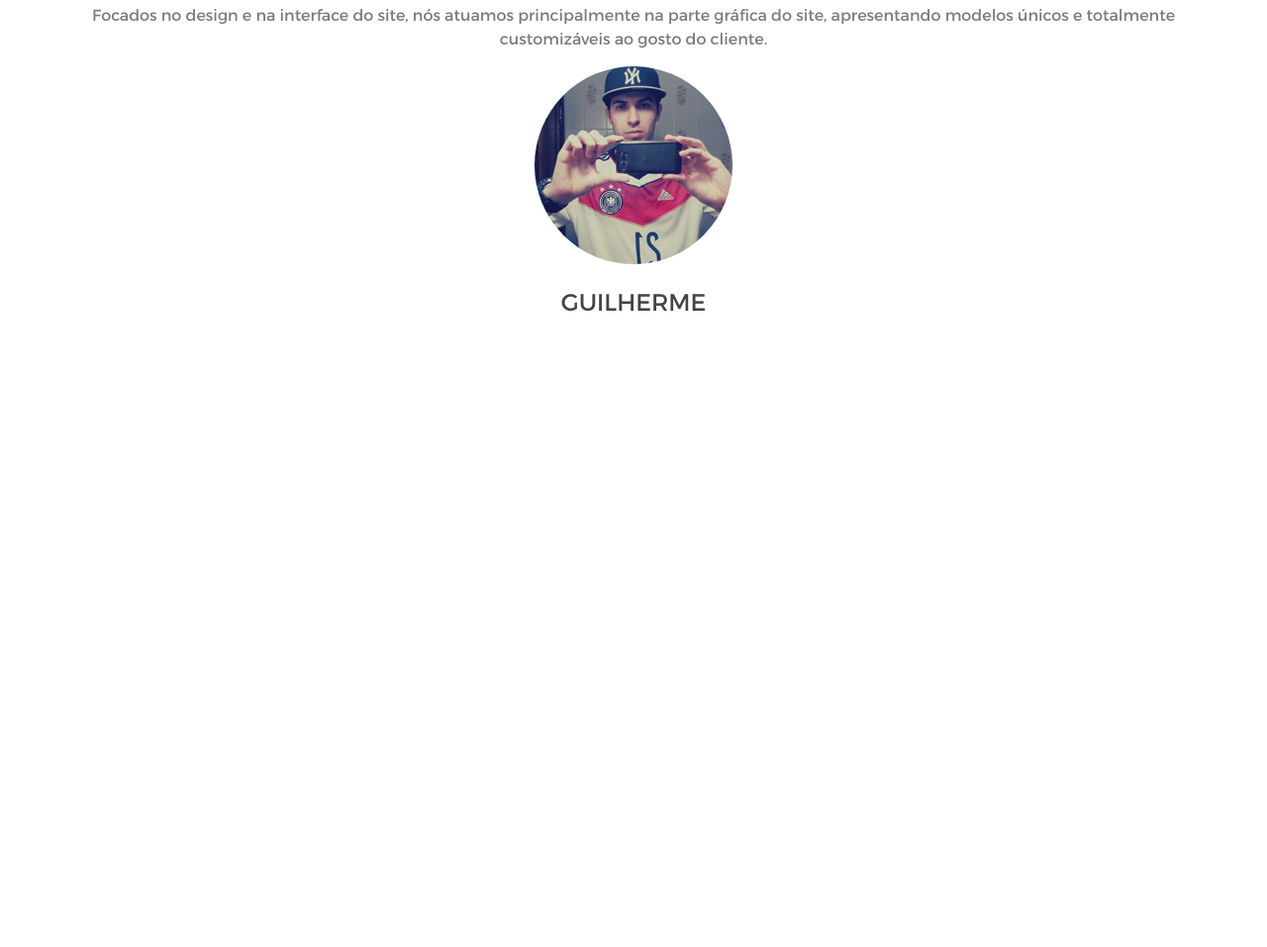
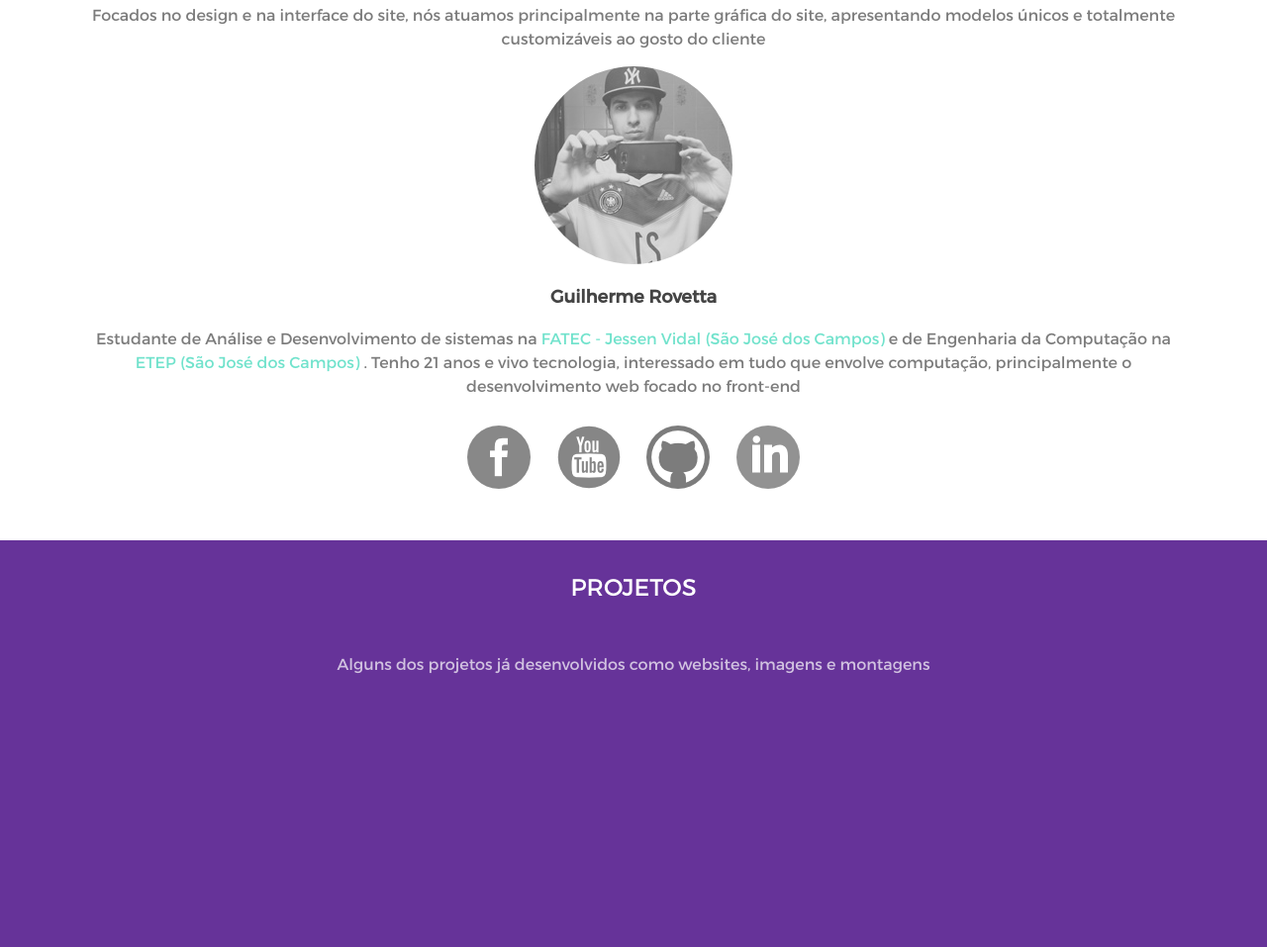
Before and after one commit to guihRovetta/grwebdesign, a plain HTML site: page index.html in a window 1280 px wide. Shown: the part 983-1940 px from the top of the page at 99% size. Before the commit the page ends 1326 px from the top, so only its background shows below. Drawn offline with Linux system fonts and the light colour scheme.

Commit message:
second_commit
Second Commit - Section Development
-> About - Done
-> Projects - Started

```diff
--- a/css/style.css
+++ b/css/style.css
@@ -25,13 +25,17 @@ body {
 }
 
 a {
-    color: #00ccff;
+    color: #36D7B7;
     text-decoration: none;
-    font-size: 1.6em;
+    font-size: 1.0em;
 }
 
 a:hover {
     text-decoration: underline;
+}
+
+a:visited{
+    color: #22A7F0;
 }
 
 /* ==|== Estilos Principais ================================================== */
@@ -93,6 +97,8 @@ embed {
 
 .menu li a {
     color: #999;
+    font-size: 1.8em;
+
 }
 
 .banner {
@@ -138,6 +144,26 @@ h1  {
    opacity: 0.7;
 }
 
+.fade{
+    opacity: 0.7;
+    filter: grayscale(1);
+	-webkit-filter: grayscale(1);
+	-moz-filter: grayscale(1);
+	-o-filter: grayscale(1);
+	-ms-filter: grayscale(1);
+    transition: 1s -webkit-filter linear;
+}
+
+.fade:hover{
+    opacity: 1.0;
+    filter: grayscale(0);
+	-webkit-filter: grayscale(0);
+	-moz-filter: grayscale(0);
+	-o-filter: grayscale(0);
+	-ms-filter: grayscale(0);
+    transition: 1s -webkit-filter linear;
+}
+
 #circle {
 	width: 200px;
 	height: 200px;
@@ -145,6 +171,30 @@ h1  {
 	-moz-border-radius: 100px;
 	-webkit-border-radius: 100px;
 	border-radius: 100px;
+    padding: 1.2em;
+
+}
+
+.content h3{
+    font-size: 1.8em;
+}
+
+.social a img{
+    padding: 1.2em;
+}
+
+.projects{
+    background-color: #663399;
+    height: 780px;
+    margin-top: 3.6em;
+    margin-bottom: 4.8em;
+    position: relative;
+    color: #FFF;
+}
+
+.projects a h2{
+    color: #FFF;
+    padding: 1.2em;
 }
 
 .coluna {
@@ -161,6 +211,7 @@ h2 {
     font-size: 2.4em;
     font-weight: 200;
     text-transform: uppercase;
+    color: #444;
 }
 
 p {
--- a/index.html
+++ b/index.html
@@ -19,8 +19,8 @@
             <nav class="menu">
                 <ul>
                     <li><a href="#">Home</a></li>
-                    <li><a href="#">Sobre</a></li>
-                    <li><a href="#">Projetos</a></li>
+                    <li><a href="#sobre">Sobre</a></li>
+                    <li><a href="#projetos">Projetos</a></li>
                     <li><a href="#">Contato</a></li>
                 </ul>
             </nav>
@@ -29,24 +29,50 @@
         <div class="banner">
             <div class="caixa">
                 <h1>Design Simples e Moderno</h1>
-            <p>Desfrute de layouts simples, limpos e com foco na usabilidade do
-              usuário.</p>
+                <p>Layouts simples, limpos e com foco na usabilidade do usuário</p>
                 <img src="img/BooksDone0.png" alt="Imagem de topo">
             </div>
           </div>
 
         <section class="alinhamento">
             <div class="content">
-            <h2>Sobre</h2>
-            <p>Focados no design e na interface do site, nós atuamos principalmente na                  parte gráfica do site, apresentando modelos únicos e totalmente                          customizáveis ao gosto do cliente.
+                <a name="sobre"> <h2>Sobre</h2> </a>
+                <p>Focados no design e na interface do site, nós atuamos principalmente na parte gráfica do site,
+                   apresentando modelos únicos e totalmente customizáveis ao gosto do cliente
                 </p>
             </div>
-        <div id="circle" class="alinhamento"></div>
+            <div id="circle" class="alinhamento fade"></div>
             <div class="content">
-            <h2>Guilherme</h2>
+                <h3>Guilherme Rovetta</h3>
+                <p> Estudante de Análise e Desenvolvimento de sistemas na <a href="http://fatecsjc.edu.br/" target="_blank">
+                    FATEC - Jessen Vidal (São José dos Campos) </a> e de Engenharia da Computação na
+                    <a href="http://www.etep.edu.br/" target="_blank"> ETEP (São José dos Campos) </a>. Tenho 21 anos e vivo tecnologia,
+                    interessado em tudo que envolve computação, principalmente o desenvolvimento web focado no front-end
+                </p>
+                <div class="social">
+                    <a href="https://www.facebook.com/guilherme.rovetta" target="_blank" class="fade">
+                        <img src="img/icon_facebook.png" alt="Icone para o link de perfil no facebook">
+                    </a>
+                    <a href="https://www.youtube.com/user/GU1H13" target="_blank" class="fade">
+                        <img src="img/icon_youtube.png" alt="Icone para o link do canal no youtube">
+                    </a>
+                    <a href="https://github.com/guihRovetta" target="_blank" class="fade">
+                        <img src="img/icon_github.png" alt="Icone para o link de perfil no github">
+                    </a>
+                    <a href="#" target="_blank" class="fade">
+                        <img src="img/icon_linkedin.png" alt="Icone para o link de perfil no linkedin">
+                    </a>
+                </div>
             </div>
         </section>
 
+        <section class="projects">
+            <div class="alinhamento content">
+                <a name="projetos"> <h2>Projetos</h2> </a>
+                <p>Alguns dos projetos já desenvolvidos como websites, imagens e montagens </p>
+            </div>
+
+        </section>
     </div>
 
 </body>
```
Also changed, not shown: img/Projeto Oficial - G editjpeg.jpg (added), img/demo-Capa FaceVirtus.jpg (added), img/demo-backroundVTe.png (added), img/demo-capaYTGuih.png (added), img/demo-cartaoLais.png (added), img/demo-logoAppyWeb.png (added), img/demo-nexblocs.jpg (added), img/icon_facebook.png (added), img/icon_github.png (added), img/icon_linkedin.png (added), img/icon_youtube.png (added), img/logoGR.png (deleted), 1 other file. Lines whose indentation alone changed are shown as unchanged.
